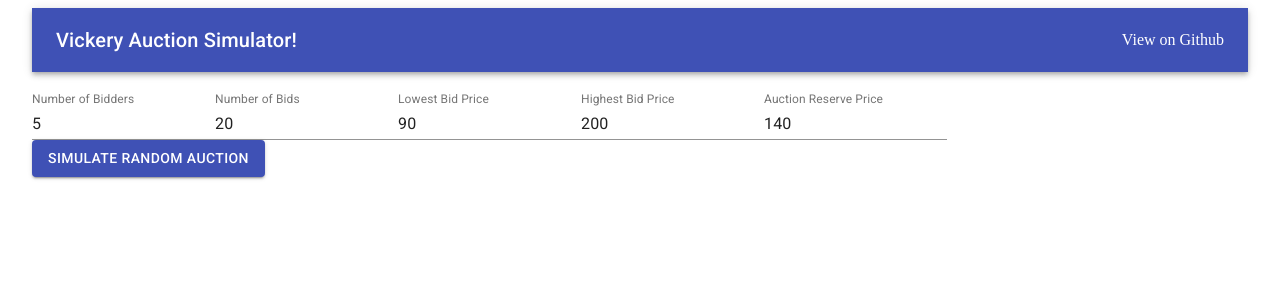
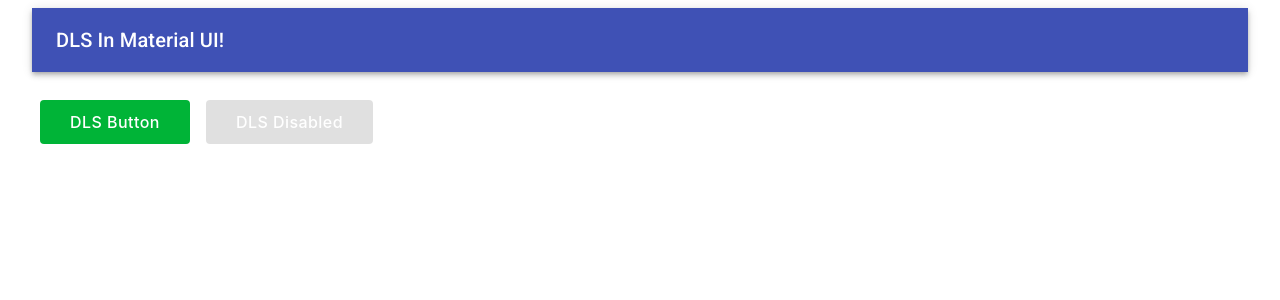
Before and after one commit to michaelrivet/vickrey-auction, a React app: page / in a window 1280 px wide. Shown: the top 300 px of the page. Built offline with nearby package versions, Linux system fonts and the light colour scheme.

Commit message:
WIP initial commit

```diff
--- a/package.json
+++ b/package.json
@@ -5,7 +5,7 @@
   "private": false,
   "license": "MIT",
   "repository": "github:michaelrivet/vickrey-auction",
-  "homepage": "http://www.michaelrivet.rocks/vickrey-auction/",
+  "homepage": "http://www.michaelrivet.rocks/mui-dls/",
   "description": "A starter template project for bootstrapping new React applications using TypeScript",
   "author": "Mike Rivet (https://github.com/michaelrivet/)",
   "dependencies": {
--- a/src/App.tsx
+++ b/src/App.tsx
@@ -1,16 +1,54 @@
 import * as React from 'react';
-import { Bid } from './models/Bid';
+import { createMuiTheme, withStyles, makeStyles } from '@material-ui/core/styles';
 import AppBar from '@material-ui/core/AppBar';
 import Button from '@material-ui/core/Button';
 import Container from '@material-ui/core/Container';
-import Link from '@material-ui/core/Link';
-import TextField from '@material-ui/core/TextField';
 import Toolbar from '@material-ui/core/Toolbar';
 import Typography from '@material-ui/core/Typography';
-import { generateBids } from './services/BidGenerationService';
-import { DeterminWinningBidderAndPrice } from './services/AuctionWinnerService';
 
 import './_app.css';
+
+const UShipButton = withStyles({
+  root: {
+    boxShadow: 'none',
+    textTransform: 'none',
+    fontSize: 16,
+    padding: '.5rem 1.875rem;',
+    border: 'none',
+    backgroundColor: '#00b437',
+    borderColor: '#00b437',
+    fontFamily: [
+      '-apple-system',
+      'BlinkMacSystemFont',
+      '"Segoe UI"',
+      'Roboto',
+      '"Helvetica Neue"',
+      'Arial',
+      'sans-serif',
+      '"Apple Color Emoji"',
+      '"Segoe UI Emoji"',
+      '"Segoe UI Symbol"',
+    ].join(','),
+    '&:hover': {
+      backgroundColor: '#00902c',
+      borderColor: '#00902c',
+    },
+    '&:active': {
+      boxShadow: 'none',
+      backgroundColor: '#00902c',
+      borderColor: '#00902c',
+    },
+    '&.Mui-disabled': {
+      color: '#ffffff',
+    }
+  },
+})(Button)
+
+const useStyles = makeStyles(theme => ({
+  margin: {
+    margin: theme.spacing(1),
+  },
+}));
 
 /**
  * There are no properties in the main application: nobody passes it anything.
@@ -21,74 +59,26 @@
  * The entry point of the application.
  */
 export const App: React.SFC<AppProperties> = () => {
-  const [ bids, setBids ] = React.useState([] as Bid[]);
-  const [ winningBid, setWinningBid ] = React.useState({} as Bid);
-  const [ numberOfBidders, setNumberOfBidders ] = React.useState(5);
-  const [ numberOfBids, setNumberOfBids ] = React.useState(20);
-  const [ lowestBidPrice, setLowestBidPrice ] = React.useState(90);
-  const [ highestBidPrice, setHighestBidPrice ] = React.useState(200);
-  const [ auctionReservePrice, setAuctionReservePrice ] = React.useState(140);
 
-  const handleRunAuctionClick = () => {
-    const generatedBids = generateBids(numberOfBidders, numberOfBids, lowestBidPrice, highestBidPrice);
-    const winningBid = DeterminWinningBidderAndPrice(auctionReservePrice, generatedBids);
-    setWinningBid(winningBid);
-    setBids(generatedBids);
-  };
+  const classes = useStyles();
 
   return (
     <React.Fragment>
       <Container>
         <AppBar position="static">
           <Toolbar>
-            <Typography variant="h6" color="inherit">Vickery Auction Simulator!</Typography>
-            <Link href="https://github.com/michaelrivet/vickrey-auction" color="inherit">View on Github</Link>
+            <Typography variant="h6" color="inherit">DLS In Material UI!</Typography>
           </Toolbar>
         </AppBar>
       </Container>
       <Container>
-        <TextField
-          label="Number of Bidders"
-          value={numberOfBidders}
-          onChange={e => setNumberOfBidders(+e.target.value)}
-          type="number"
-        />
-        <TextField
-          id="NumberOfBids"
-          label="Number of Bids"
-          value={numberOfBids}
-          onChange={e => setNumberOfBids(+e.target.value)}
-          type="number"
-        />
-        <TextField
-          label="Lowest Bid Price"
-          value={lowestBidPrice}
-          onChange={e => setLowestBidPrice(+e.target.value)}
-          type="number"
-        />
-        <TextField
-          label="Highest Bid Price"
-          value={highestBidPrice}
-          onChange={e => setHighestBidPrice(+e.target.value)}
-          type="number"
-        />
-        <TextField
-          label="Auction Reserve Price"
-          value={auctionReservePrice}
-          onChange={e => setAuctionReservePrice(+e.target.value)}
-          type="number"
-        />
-      </Container>
-      <Container>
-        <Button id="RunAuction" variant="contained" color="primary" onClick={handleRunAuctionClick}>Simulate Random Auction</Button>
-      </Container>
-      <Container className="bidDisplay">
-        {
-          !!winningBid.bidderId && <div className="bidDisplay-winningBid">{`Winning Bidder: ${winningBid.bidderId} - Price Paid: ${winningBid.price}`}</div>
-        }
-        {
-          bids.slice(0, 1000).map((bid, iter) => (<div className="bidDisplay-bid" key={iter}>{`${bid.bidderId} : ${bid.price}`}</div>))
-        }
+        <UShipButton variant="contained" color="primary" disableRipple className={classes.margin}>
+          DLS Button
+        </UShipButton>
+
+        <UShipButton variant="contained" color="primary" disableRipple className={classes.margin} disabled>
+          DLS Disabled
+        </UShipButton>
       </Container>
     </React.Fragment>
   )
```
